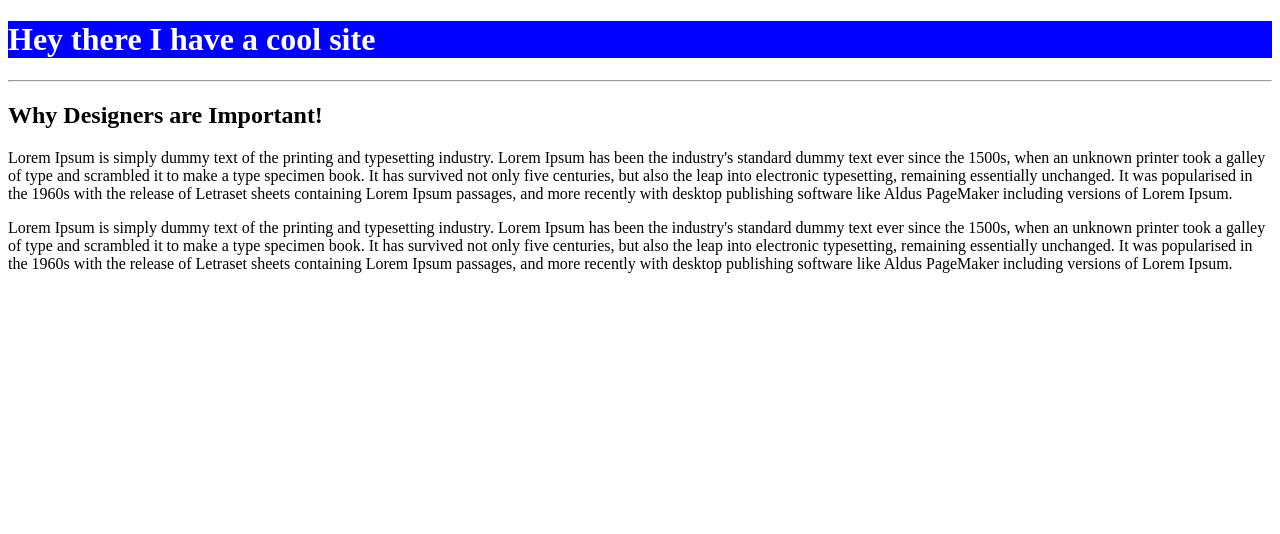
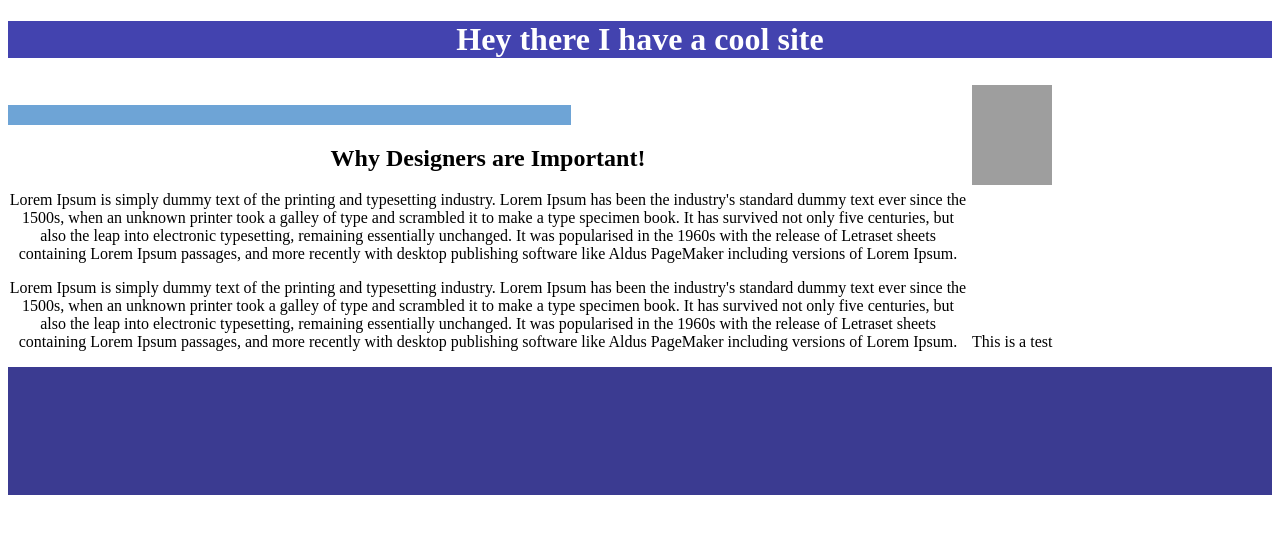
Before and after one commit to JacobHelm36/resume-spring2020, a plain HTML site: page index.html in a window 1280 px wide. Drawn offline with Linux system fonts and the light colour scheme; grey boxes are pictures that could not be loaded.

Commit message:
closest I'll get to the final product

```diff
--- a/index.html
+++ b/index.html
@@ -6,20 +6,30 @@
   <meta http-equiv="X-UA-Compatible" content="ie=edge">
   <title>Resume</title>
   <link rel="stylesheet" href="style.css">
+  <style>
+    .centre {
+      display: text-emph;
+    }
+  </style>
 </head>
 <body>
-  <header class="bg-blue">
-    <h1 class="text-white">Hey there I have a cool site</h1>
+  <header>
+    <h1 class="text-white text-center bg-blue">Hey there I have a cool site</h1>
   </header>
-  <hr>
   <main>
-    <section class="bg-white">
-      <div class="inline-block">
-        <h2>Why Designers are Important!</h2>
+    <section>
+      <div class="side1 text-center">
+        <div class="make-pad"></div>
+        <h2 class="text-center">Why Designers are Important!</h2>
         <p>Lorem Ipsum is simply dummy text of the printing and typesetting industry. Lorem Ipsum has been the industry's standard dummy text ever since the 1500s, when an unknown printer took a galley of type and scrambled it to make a type specimen book. It has survived not only five centuries, but also the leap into electronic typesetting, remaining essentially unchanged. It was popularised in the 1960s with the release of Letraset sheets containing Lorem Ipsum passages, and more recently with desktop publishing software like Aldus PageMaker including versions of Lorem Ipsum.</p>
         <p>Lorem Ipsum is simply dummy text of the printing and typesetting industry. Lorem Ipsum has been the industry's standard dummy text ever since the 1500s, when an unknown printer took a galley of type and scrambled it to make a type specimen book. It has survived not only five centuries, but also the leap into electronic typesetting, remaining essentially unchanged. It was popularised in the 1960s with the release of Letraset sheets containing Lorem Ipsum passages, and more recently with desktop publishing software like Aldus PageMaker including versions of Lorem Ipsum.</p>
       </div>
+      <div class="side2">
+        <img src="https://logos-download.com/wp-content/uploads/2016/05/AFC_Bournemouth_logo_crest.png" >
+        <p>This is a test</p>
+      </div>
     </section>
+    <div class="make-bottom-bar"></div>
   </main>
 </body>
 </html>
--- a/style.css
+++ b/style.css
@@ -1,12 +1,44 @@
 .bg-blue{
-  background-color: blue;
+  background-color: rgb(67, 67, 175);
 }
 .text-white {
-  color: white
+  color: white;
 }
-.bg-white{
-  background-color: white
+
+.text-center{
+  text-align: center;
 }
-color-text{
-  color: green
+
+.side1{
+  display: inline-block;
+  width: 75vw;
 }
+
+.side2{
+  display: inline-block;
+  width: 20vw;
+}
+
+.text-right{
+  text-align: right;
+}
+
+div img{
+  height: 100px;
+  width: 80px;
+  margin-bottom: 10vw;
+}
+
+.make-pad{
+  padding: .5vw;
+  width: 550px;
+  height: .5vw;
+  margin-top: 2vw;
+  background-color: rgb(110, 164, 214)
+  ;
+}
+
+.make-bottom-bar{
+  padding: 5vw;
+  background-color: rgb(59, 59, 145);
+}
```
